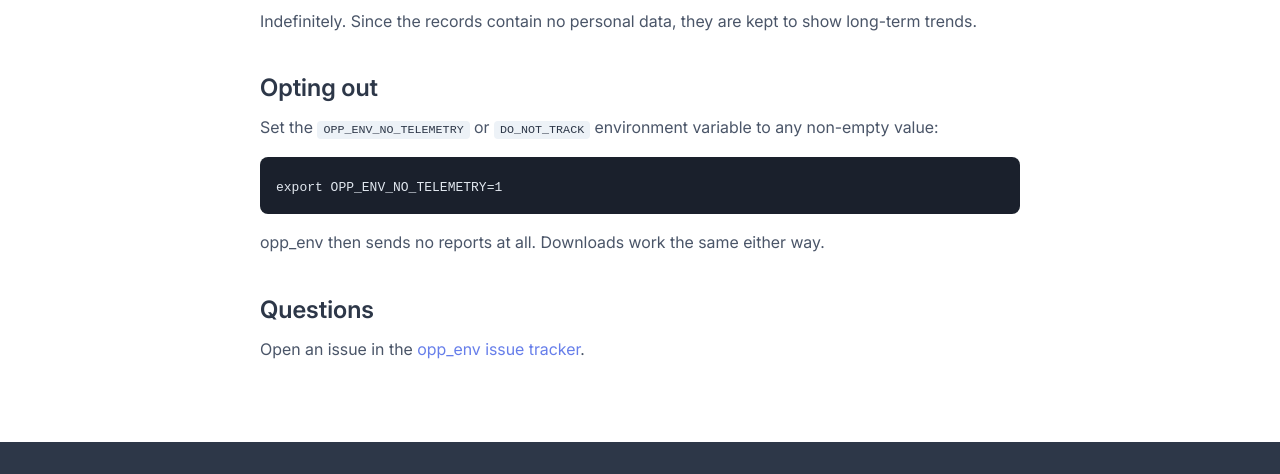
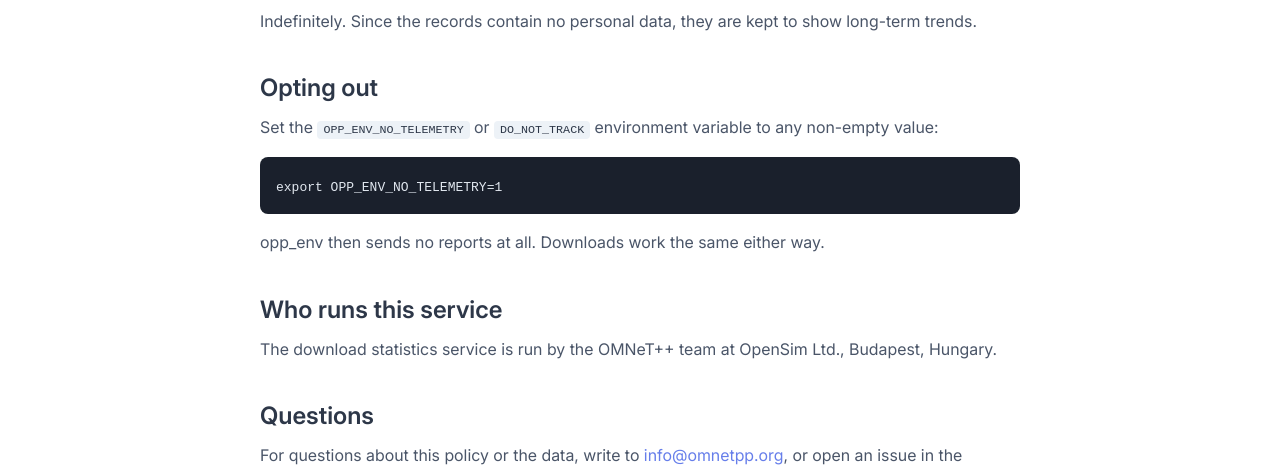
Before and after one commit to omnetpp/opp_env, a plain HTML site: page website/public/privacy.html in a window 1280 px wide. Shown: the part 1427-1901 px from the top of the page. Drawn offline with Linux system fonts and the light colour scheme.

Commit message:
website: docs: privacy page: say who runs the service, and give a contact address
The page did not say who operates the service; its only contact was the
issue tracker. It now names the OMNeT++ team at OpenSim Ltd., Budapest,
Hungary, and gives info@omnetpp.org for questions about the policy or the
data. The intro says "OMNeT++ team" instead of "OMNeT++ project" to match.

```diff
--- a/website/public/privacy.html
+++ b/website/public/privacy.html
@@ -57,7 +57,7 @@
 
       <p>
         <a href="https://github.com/omnetpp/opp_env">opp_env</a> reports which OMNeT++
-        releases and simulation models it downloads, so that the OMNeT++ project can
+        releases and simulation models it downloads, so that the OMNeT++ team can
         see which of them the user community is interested in. This page describes
         what is recorded, why, and how to opt out.
       </p>
@@ -128,9 +128,16 @@
       <div class="code-block"><code>export OPP_ENV_NO_TELEMETRY=1</code></div>
       <p>opp_env then sends no reports at all. Downloads work the same either way.</p>
 
+      <h2>Who runs this service</h2>
+      <p>
+        The download statistics service is run by the OMNeT++ team at OpenSim Ltd.,
+        Budapest, Hungary.
+      </p>
+
       <h2>Questions</h2>
       <p>
-        Open an issue in the
+        For questions about this policy or the data, write to
+        <a href="mailto:info@omnetpp.org">info@omnetpp.org</a>, or open an issue in the
         <a href="https://github.com/omnetpp/opp_env/issues">opp_env issue tracker</a>.
       </p>
         </div>
```
